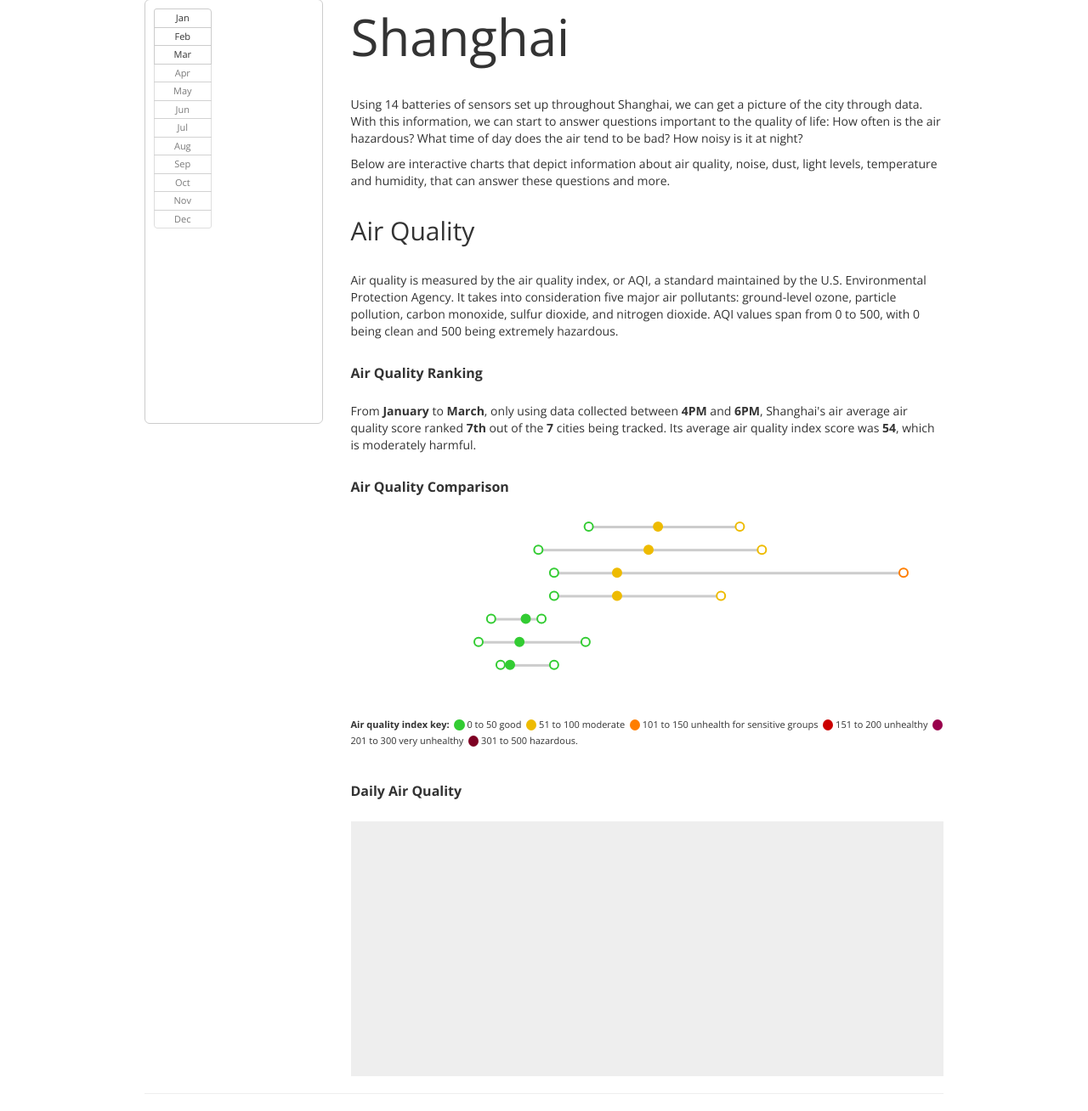
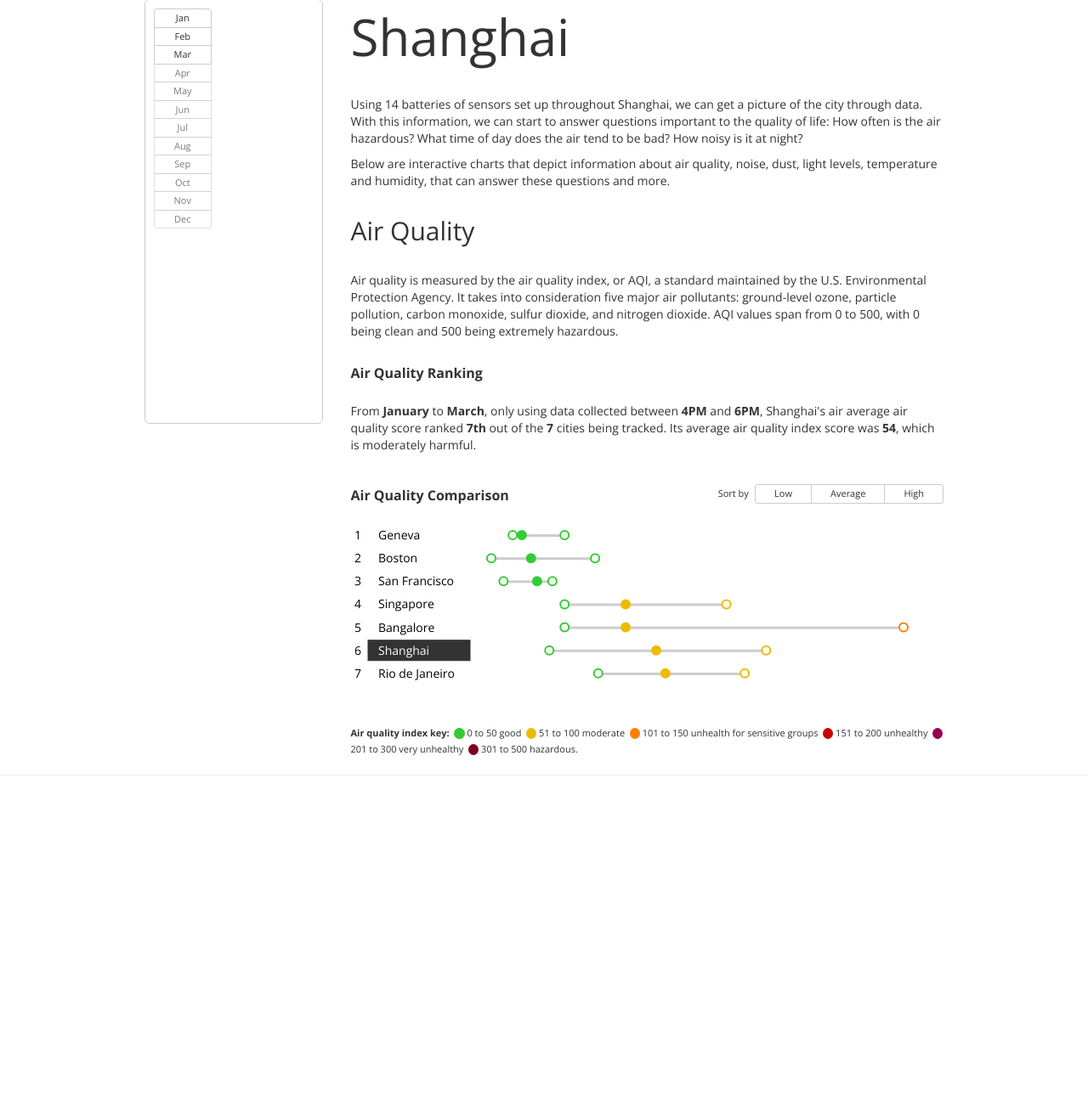
Before and after one commit to kgates-github/datacanvas, a Flask app: page /city/ in a window 1280 px wide. Shown: the part 61-1369 px from the top of the page at 85% size. After the commit the page ends 974 px from the top, so only its background shows below. Run offline with Flask 2, Linux system fonts and the light colour scheme; some libraries are stand-ins or nearby versions.

Commit message:
Add sorting to box plot

```diff
--- a/webapp/app/static/css/app.css
+++ b/webapp/app/static/css/app.css
@@ -59,8 +59,6 @@
 
 .btn-compact { padding: 2px 22px 2px 22px; font-size:11px; }
 
-
-
 body {
   font-family: 'Open Sans', sans-serif;
   font-size: 14px;
@@ -69,3 +67,14 @@ body {
 .small-text {
   font-size: 11px;
 }
+
+.header {
+  list-style-type: none; /*to remove bullets*/
+  margin: 0 auto;
+  padding: 0px;
+  overflow: hidden;
+}
+
+.header li{
+  float:left;
+}
--- a/webapp/app/static/js/charts.js
+++ b/webapp/app/static/js/charts.js
@@ -19,50 +19,73 @@
   BoxPlot = (function(_super) {
     __extends(BoxPlot, _super);
 
-    function BoxPlot(_at_app, _at_params, _at_data, _at_helpers) {
-      var that;
+    function BoxPlot(_at_app, _at_params, _at_data, _at_city, _at_helpers) {
+      var self;
       this.app = _at_app;
       this.params = _at_params;
       this.data = _at_data;
+      this.city = _at_city;
       this.helpers = _at_helpers;
-      this.data = this._sortBy(this.data, "median");
+      self = this;
+      this.data = _.sortBy(this.data, "median");
       this.el = this.params.el;
       this.scaleX = this._getScaleX();
       this.scaleY = this._getScaleY();
+      $("#airquality_raw-sort button").on("click", function() {
+        return self._sortBy($(this).val());
+      });
       this.svg = d3.select("#" + this.el).append("svg").attr("width", this.params.width).attr("height", this.params.height);
       this.chart = this.svg.append("g").attr("transform", "translate(" + this.params.margin.left + ", " + this.params.margin.top + ")");
+      this.chart.selectAll(".plot").data(this.data).enter().append("text").attr("text-anchor", "bottom").text(function(d, i) {
+        return i + 1;
+      }).attr("x", -this.params.margin.left + 4).attr("y", (function(_this) {
+        return function(d, i) {
+          return _this.scaleY(i) + 6;
+        };
+      })(this));
       this.plots = this.chart.selectAll(".plot").data(this.data).enter().append("g").attr("class", "plot").attr("transform", (function(_this) {
         return function(d, i) {
           return "translate(0, " + (_this.scaleY(i)) + ")";
         };
       })(this));
-      that = this;
       this.plots.each(function(d, i) {
+        if (self.city === d.name) {
+          d3.select(this).append("rect").attr("width", 120).attr("height", 24).attr("x", function(d) {
+            return -self.params.margin.left + 20;
+          }).attr("y", -11).style("fill", "#333").style("stroke", "#333");
+        }
+        d3.select(this).append("text").text(d.name).attr("x", -self.params.margin.left + 32).attr("y", 6).attr("fill", function(d) {
+          if (self.city === d.name) {
+            return "white";
+          } else {
+            return "black";
+          }
+        });
         d3.select(this).append("rect").attr("width", function(d) {
-          return that.scaleX(d.upper) - that.scaleX(d.lower);
+          return self.scaleX(d.upper) - self.scaleX(d.lower);
         }).attr("height", 3).attr("x", function(d) {
-          return that.scaleX(d.lower);
+          return self.scaleX(d.lower);
         }).style("fill", "#ccc");
-        d3.select(this).append("circle").attr("class", "lower").attr("class", function(d) {
-          return that.helpers.aqiColorClass(d.lower);
+        d3.select(this).append("circle").attr("class", function(d) {
+          return "lower " + (self.helpers.aqiColorClass(d.lower));
         }).style("fill", "white").attr("r", 5).attr("cx", function(d) {
-          return that.scaleX(d.lower);
+          return self.scaleX(d.lower);
         }).attr("cy", function(d, i) {
-          return that.scaleY(i) + 1;
+          return self.scaleY(i) + 1;
         });
-        d3.select(this).append("circle").attr("class", "median").attr("class", function(d) {
-          return that.helpers.aqiColorClass(d.median);
+        d3.select(this).append("circle").attr("class", function(d) {
+          return "median " + (self.helpers.aqiColorClass(d.median));
         }).attr("r", 5).attr("cx", function(d) {
-          return that.scaleX(d.median);
+          return self.scaleX(d.median);
         }).attr("cy", function(d, i) {
-          return that.scaleY(i) + 1;
+          return self.scaleY(i) + 1;
         });
-        return d3.select(this).append("circle").attr("class", "upper").attr("class", function(d) {
-          return that.helpers.aqiColorClass(d.upper);
+        return d3.select(this).append("circle").attr("class", function(d) {
+          return "upper " + (self.helpers.aqiColorClass(d.upper));
         }).style("fill", "white").attr("r", 5).attr("cx", function(d) {
-          return that.scaleX(d.upper);
+          return self.scaleX(d.upper);
         }).attr("cy", function(d, i) {
-          return that.scaleY(i) + 1;
+          return self.scaleY(i) + 1;
         });
       });
     }
@@ -81,11 +104,20 @@
       return this.params.scale().domain(domainY).range(rangeY);
     };
 
-    BoxPlot.prototype._sortBy = function(data, dimension) {
+    BoxPlot.prototype._sortBy = function(dimension) {
       if (dimension == null) {
         dimension = 'median';
       }
-      return _.sortBy(data, dimension).reverse();
+      this.data = _.sortBy(this.data, dimension);
+      return this.plots.data(this.data, function(d) {
+        return d.name;
+      }).transition().delay(function(d, i) {
+        return i * 60;
+      }).duration(300).ease("linear").attr("transform", (function(_this) {
+        return function(d, i) {
+          return "translate(0, " + (_this.scaleY(i)) + ")";
+        };
+      })(this));
     };
 
     BoxPlot.prototype._getDomain = function(data) {
--- a/webapp/app/static/js/city.js
+++ b/webapp/app/static/js/city.js
@@ -36,7 +36,7 @@
             top: 30,
             right: 50,
             bottom: 30,
-            left: 150
+            left: 165
           }
         }
       }
@@ -44,7 +44,7 @@
   };
 
   App = (function() {
-    function App(_at_config, _at_data, helpers) {
+    function App(_at_config, _at_data, city, helpers) {
       var chart, data, _i, _len, _ref;
       this.config = _at_config;
       this.data = _at_data;
@@ -56,7 +56,7 @@
           dimension: chart.params.dimension,
           chart: chart.params.chart
         });
-        this.charts.push(new APP.charts[chart.type](this, chart.params, data.data, helpers));
+        this.charts.push(new APP.charts[chart.type](this, chart.params, data.data, city, helpers));
       }
     }
 
@@ -64,6 +64,6 @@
 
   })();
 
-  this.app = new App(config, data, helpers);
+  this.app = new App(config, data, city, helpers);
 
 }).call(this);
--- a/webapp/app/templates/city.html
+++ b/webapp/app/templates/city.html
@@ -7,7 +7,7 @@
       <span style="font-weight:bold; margin-left:10px;" class="header-5">Visualizing Cities</span>
     </div>
     <div style="border:1px solid #ccc; width:210px; height:500px; position:fixed; top:60px; border-radius: 6px; padding:10px;">
-      <div class="btn-group-vertical" role="group" aria-label="...">
+      <div class="btn-group-vertical" role="group" aria-label="">
         <button type="button" class="btn btn-default btn-sm btn-compact">Jan</button>
         <button type="button" class="btn btn-default btn-sm btn-compact">Feb</button>
         <button type="button" class="btn btn-default btn-sm btn-compact">Mar</button>
@@ -52,7 +52,20 @@
         <p>
           From <strong>January</strong> to <strong>March</strong>, only using data collected between <strong>4PM</strong> and <strong>6PM</strong>, Shanghai's air average air quality score ranked <strong>7th</strong> out of the <strong>7</strong> cities being tracked. Its average air quality index score was <strong>54</strong>, which is moderately harmful.
 
-        <div class="chart-header">Air Quality Comparison</div>
+        <ul class='inline-list header' style="width:100%;">
+          <li style="width:50%;">
+            <div class="chart-header">Air Quality Comparison</div>
+          </li>
+          <li style="width:50%; text-align:right; padding-top:26px;">
+            <span class="small-text">Sort by</span>&nbsp;
+            <div class="btn-group"  id="airquality_raw-sort" role="group" aria-label="">
+              <button type="button" name="sort" value="lower" class="btn btn-default btn-sm btn-compact">Low</button>
+              <button type="button" name="sort" value="median" class="btn btn-default btn-sm btn-compact">Average</button>
+              <button type="button" name="sort" value="upper" class="btn btn-default btn-sm btn-compact">High</button>
+            </div>
+          </li>
+        </ul>
+
         <div id="ranking-airquality_raw" class="chart-container"></div>
         <div style="font-size:11px; line-height:18px;">
           <strong>Air quality index key:</strong>&nbsp;
@@ -65,17 +78,13 @@
         </div>
       </div>
     </div>
-    <div class="row">
-      <div class="col-sm-12">
-        <div class="header-3" style="padding-top:10px;">Daily Air Quality</div>
-        <div style="height:300px; background:#eee;"></div>
-    </div>
   </div>
 </div>
 {% endblock body %}
 {% block js %}
   <script type='text/javascript'>
   var data = {{data | safe}};
+  var city = "{{city | safe}}";
   </script>
   <script type="text/javascript" src="{{url_for('static', filename='js/charts.js')}}"></script>
   <script type="text/javascript" src="{{url_for('static', filename='js/city.js')}}"></script>
```
Also changed, not shown: 2 other files.
